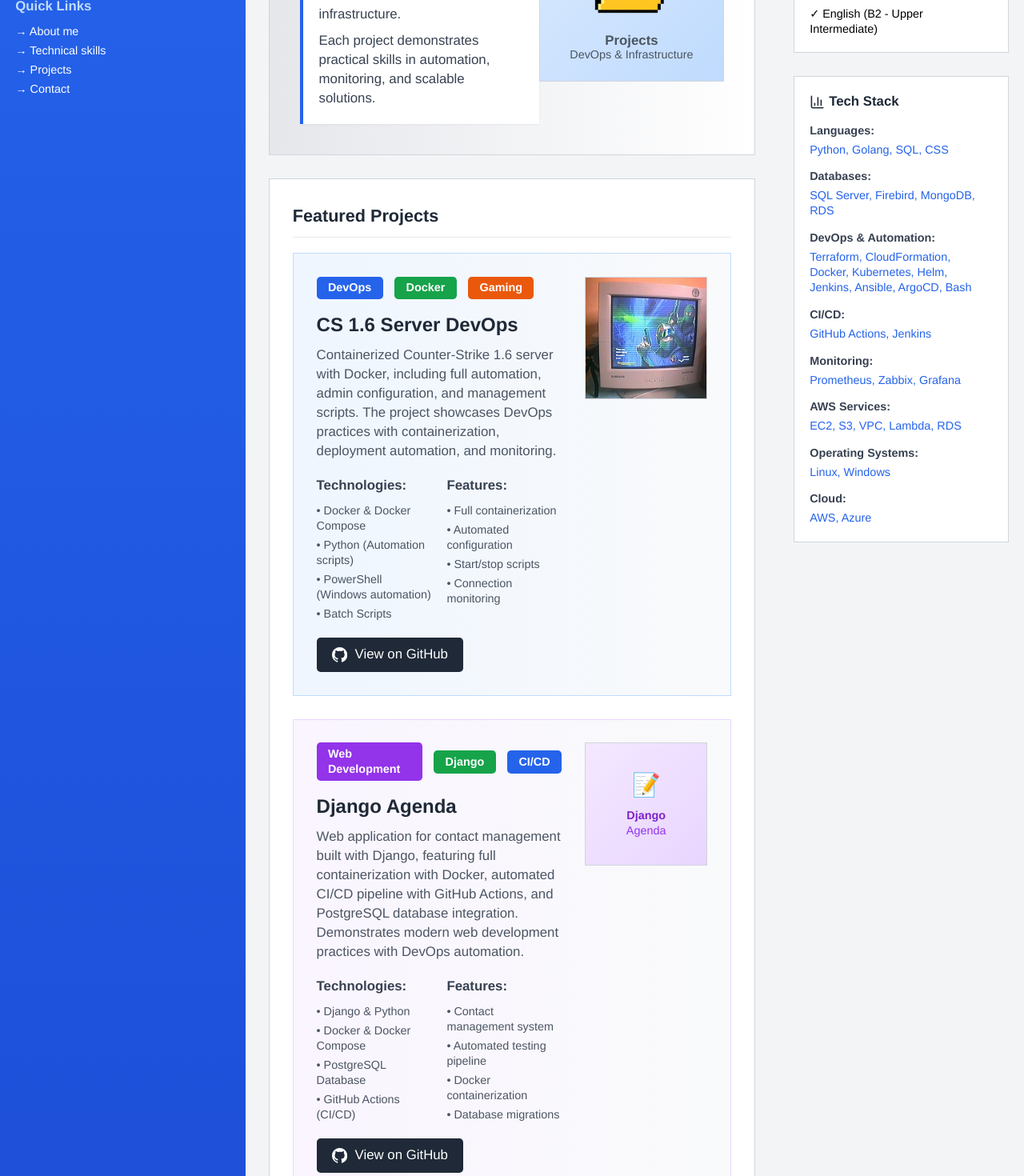
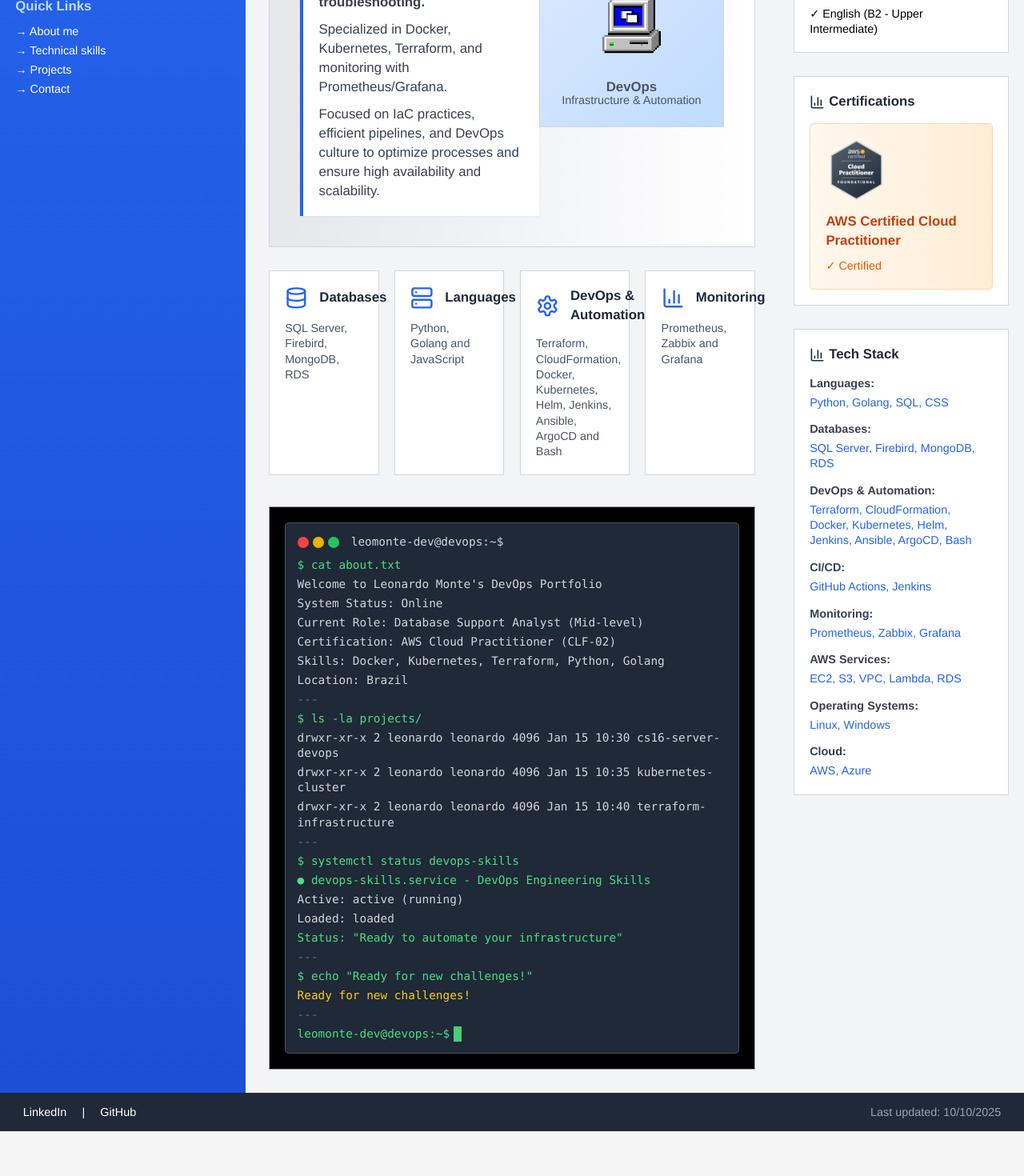
Before and after one commit to leomonte-dev/portfolio-devops, a Next.js app: page / in a window 1280 px wide. Shown: the part 360-1830 px from the top of the page at 80% size. After the commit the page ends 1774 px from the top, so only its background shows below. Built offline with nearby package versions, Linux system fonts and the light colour scheme.

Commit message:
update main

```diff
--- a/app/page.tsx
+++ b/app/page.tsx
@@ -1,10 +1,10 @@
 "use client"
 
 import { useState, useEffect } from "react"
-import { ChevronRight, Globe, Mail, BarChart3 } from 'lucide-react'
+import { ChevronRight, Globe, Server, Cloud, Shield, Zap, BarChart3, Settings, Users, Database, Lock, Mail, Phone, MapPin } from 'lucide-react'
 import Image from 'next/image'
 
-export default function ProjectsPage() {
+export default function DevOpsPortfolio() {
   const [currentTime, setCurrentTime] = useState(new Date())
 
   useEffect(() => {
@@ -21,6 +21,29 @@ export default function ProjectsPage() {
     "Cloud Computing",
     "Database Management",
     "Monitoring & Observability"
+  ]
+
+  const technicalSkills = [
+    {
+      icon: <Database className="w-6 h-6" />,
+      title: "Databases",
+      description: "SQL Server, Firebird, MongoDB, RDS"
+    },
+    {
+      icon: <Server className="w-6 h-6" />,
+      title: "Languages",
+      description: "Python, Golang and JavaScript"
+    },
+    {
+      icon: <Settings className="w-6 h-6" />,
+      title: "DevOps & Automation",
+      description: "Terraform, CloudFormation, Docker, Kubernetes, Helm, Jenkins, Ansible, ArgoCD and Bash"
+    },
+    {
+      icon: <BarChart3 className="w-6 h-6" />,
+      title: "Monitoring",
+      description: "Prometheus, Zabbix and Grafana"
+    }
   ]
 
 
@@ -49,10 +72,10 @@ export default function ProjectsPage() {
         {/* Navigation Bar */}
         <nav className="bg-gradient-to-r from-gray-800 to-gray-700 px-6 py-2">
           <div className="flex space-x-8 text-sm">
-            <a href="/" className="text-white hover:text-yellow-300">About</a>
-            <a href="/projects" className="text-yellow-300 hover:text-yellow-200 font-semibold">Projects</a>
-            <a href="/" className="text-white hover:text-yellow-300">Skills</a>
-            <a href="/" className="text-white hover:text-yellow-300">Contact</a>
+            <a href="#about" className="text-yellow-300 hover:text-yellow-200 font-semibold">About</a>
+            <a href="/projects" className="text-white hover:text-yellow-300">Projects</a>
+            <a href="#skills" className="text-white hover:text-yellow-300">Skills</a>
+            <a href="#contact" className="text-white hover:text-yellow-300">Contact</a>
           </div>
         </nav>
       </header>
@@ -78,10 +101,10 @@ export default function ProjectsPage() {
             <div className="border-t border-blue-500 pt-4">
               <h4 className="text-sm font-semibold mb-2 text-blue-200">Quick Links</h4>
               <ul className="space-y-1 text-xs">
-                <li><a href="/" className="text-white hover:text-yellow-300">→ About me</a></li>
-                <li><a href="/" className="text-white hover:text-yellow-300">→ Technical skills</a></li>
+                <li><a href="#about" className="text-white hover:text-yellow-300">→ About me</a></li>
+                <li><a href="#skills" className="text-white hover:text-yellow-300">→ Technical skills</a></li>
                 <li><a href="/projects" className="text-white hover:text-yellow-300">→ Projects</a></li>
-                <li><a href="/" className="text-white hover:text-yellow-300">→ Contact</a></li>
+                <li><a href="#contact" className="text-white hover:text-yellow-300">→ Contact</a></li>
               </ul>
             </div>
           </div>
@@ -95,17 +118,17 @@ export default function ProjectsPage() {
               <div className="flex items-center justify-between">
                 <div className="max-w-2xl">
                   <h1 className="text-3xl font-bold text-gray-800 mb-4">
-                    My Projects
+                    Aspiring DevOps Engineer
                   </h1>
                   <div className="bg-white border-l-4 border-blue-600 p-4 shadow-sm">
                     <p className="text-sm text-gray-700 mb-2">
-                      <strong>Explore my DevOps and infrastructure projects.</strong>
+                      <strong>Experienced in CI/CD, infrastructure automation, and troubleshooting.</strong>
                     </p>
                     <p className="text-sm text-gray-700 mb-2">
-                      From CI/CD pipelines to container orchestration and cloud infrastructure.
+                      Specialized in Docker, Kubernetes, Terraform, and monitoring with Prometheus/Grafana.
                     </p>
                     <p className="text-sm text-gray-700">
-                      Each project demonstrates practical skills in automation, monitoring, and scalable solutions.
+                      Focused on IaC practices, efficient pipelines, and DevOps culture to optimize processes and ensure high availability and scalability.
                     </p>
                   </div>
                 </div>
@@ -114,14 +137,14 @@ export default function ProjectsPage() {
                     <div className="text-center w-full p-4">
                       <div className="relative w-32 h-32 mx-auto -mb-1">
                         <Image
-                          src="/images/folder.png"
-                          alt="Projects Folder"
+                          src="/images/oldpc.png"
+                          alt="Old PC Icon"
                           fill
                           className="object-contain"
                         />
                       </div>
-                      <div className="text-sm text-gray-600 font-semibold -mt-2">Projects</div>
-                      <div className="text-xs text-gray-600 -mt-1">DevOps & Infrastructure</div>
+                      <div className="text-sm text-gray-600 font-semibold -mt-2">DevOps</div>
+                      <div className="text-xs text-gray-600 -mt-1">Infrastructure & Automation</div>
                     </div>
                   </div>
                 </div>
@@ -129,149 +152,58 @@ export default function ProjectsPage() {
             </div>
           </div>
 
-          {/* GitHub Project Showcase */}
-          <div className="bg-white border border-gray-300 p-6 mb-8">
-            <h2 className="text-lg font-bold text-gray-800 mb-4 border-b border-gray-200 pb-2">
-              Featured Projects
-            </h2>
+          {/* Technical Skills Grid */}
+          <div className="grid md:grid-cols-2 lg:grid-cols-4 gap-4 mb-8">
+            {technicalSkills && technicalSkills.length > 0 && technicalSkills.map((skill, index) => (
+              <div key={`tech-${index}`} className="bg-white border border-gray-300 p-4 hover:shadow-md transition-shadow">
+                <div className="flex items-center mb-3">
+                  <div className="text-blue-600 mr-3">
+                    {skill.icon}
+                  </div>
+                  <h3 className="font-semibold text-gray-800 text-sm">{skill.title}</h3>
+                </div>
+                <p className="text-xs text-gray-600">{skill.description}</p>
+              </div>
+            ))}
+          </div>
 
-            {/* CS 1.6 Server DevOps Project */}
-            <div className="bg-gradient-to-r from-blue-50 to-gray-50 border border-blue-200 p-6 rounded-lg mb-6">
-              <div className="flex items-start justify-between">
-                <div className="flex-1">
-                  <div className="flex items-center mb-3">
-                    <div className="bg-blue-600 text-white px-3 py-1 rounded text-xs font-semibold mr-3">
-                      DevOps
-                    </div>
-                    <div className="bg-green-600 text-white px-3 py-1 rounded text-xs font-semibold mr-3">
-                      Docker
-                    </div>
-                    <div className="bg-orange-600 text-white px-3 py-1 rounded text-xs font-semibold">
-                      Gaming
-                    </div>
-                  </div>
-                  <h3 className="text-xl font-bold text-gray-800 mb-2">
-                    CS 1.6 Server DevOps
-                  </h3>
-                  <p className="text-sm text-gray-600 mb-4">
-                    Containerized Counter-Strike 1.6 server with Docker, including full automation,
-                    admin configuration, and management scripts. The project showcases DevOps practices
-                    with containerization, deployment automation, and monitoring.
-                  </p>
-                  <div className="grid md:grid-cols-2 gap-4 mb-4">
-                    <div>
-                      <h4 className="font-semibold text-gray-700 text-sm mb-2">Technologies:</h4>
-                      <ul className="text-xs text-gray-600 space-y-1">
-                        <li>• Docker & Docker Compose</li>
-                        <li>• Python (Automation scripts)</li>
-                        <li>• PowerShell (Windows automation)</li>
-                        <li>• Batch Scripts</li>
-                      </ul>
-                    </div>
-                    <div>
-                      <h4 className="font-semibold text-gray-700 text-sm mb-2">Features:</h4>
-                      <ul className="text-xs text-gray-600 space-y-1">
-                        <li>• Full containerization</li>
-                        <li>• Automated configuration</li>
-                        <li>• Start/stop scripts</li>
-                        <li>• Connection monitoring</li>
-                      </ul>
-                    </div>
-                  </div>
-                  <div className="flex space-x-4">
-                    <a
-                      href="https://github.com/leomonte-dev/cs16-server-devops"
-                      target="_blank"
-                      rel="noopener noreferrer"
-                      className="bg-gray-800 text-white px-4 py-2 rounded text-sm hover:bg-gray-700 transition-colors flex items-center"
-                    >
-                      <svg className="w-4 h-4 mr-2" fill="currentColor" viewBox="0 0 20 20">
-                        <path fillRule="evenodd" d="M10 0C4.477 0 0 4.484 0 10.017c0 4.425 2.865 8.18 6.839 9.504.5.092.682-.217.682-.483 0-.237-.008-.868-.013-1.703-2.782.605-3.369-1.343-3.369-1.343-.454-1.158-1.11-1.466-1.11-1.466-.908-.62.069-.608.069-.608 1.003.07 1.531 1.032 1.531 1.032.892 1.53 2.341 1.088 2.91.832.092-.647.35-1.088.636-1.338-2.22-.253-4.555-1.113-4.555-4.951 0-1.093.39-1.988 1.029-2.688-.103-.253-.446-1.272.098-2.65 0 0 .84-.27 2.75 1.026A9.564 9.564 0 0110 4.844c.85.004 1.705.115 2.504.337 1.909-1.296 2.747-1.027 2.747-1.027.546 1.379.203 2.398.1 2.651.64.7 1.028 1.595 1.028 2.688 0 3.848-2.339 4.695-4.566 4.942.359.31.678.921.678 1.856 0 1.338-.012 2.419-.012 2.747 0 .268.18.58.688.482A10.019 10.019 0 0020 10.017C20 4.484 15.522 0 10 0z" clipRule="evenodd" />
-                      </svg>
-                      View on GitHub
-                    </a>
-                  </div>
+          {/* Retro Linux Terminal */}
+          <div className="bg-black border border-gray-400 p-4 font-mono text-sm">
+            <div className="bg-gray-800 text-green-400 border border-gray-600 p-3 rounded">
+              <div className="flex items-center mb-2">
+                <div className="flex space-x-1 mr-3">
+                  <div className="w-3 h-3 bg-red-500 rounded-full"></div>
+                  <div className="w-3 h-3 bg-yellow-500 rounded-full"></div>
+                  <div className="w-3 h-3 bg-green-500 rounded-full"></div>
                 </div>
-                <div className="hidden lg:block ml-6">
-                  <div className="w-32 h-32 bg-gradient-to-br from-blue-100 to-blue-200 rounded-lg flex items-center justify-center border border-gray-300 overflow-hidden">
-                    <div className="relative w-full h-full">
-                      <Image
-                        src="/images/csmonitor.jpg"
-                        alt="CS 1.6 Server Monitor"
-                        fill
-                        className="object-cover rounded-lg"
-                      />
-                    </div>
-                  </div>
-                </div>
+                <span className="text-gray-300 text-xs">leomonte-dev@devops:~$</span>
               </div>
-            </div>
-
-            {/* Django Agenda Project */}
-            <div className="bg-gradient-to-r from-purple-50 to-gray-50 border border-purple-200 p-6 rounded-lg">
-              <div className="flex items-start justify-between">
-                <div className="flex-1">
-                  <div className="flex items-center mb-3">
-                    <div className="bg-purple-600 text-white px-3 py-1 rounded text-xs font-semibold mr-3">
-                      Web Development
-                    </div>
-                    <div className="bg-green-600 text-white px-3 py-1 rounded text-xs font-semibold mr-3">
-                      Django
-                    </div>
-                    <div className="bg-blue-600 text-white px-3 py-1 rounded text-xs font-semibold">
-                      CI/CD
-                    </div>
-                  </div>
-                  <h3 className="text-xl font-bold text-gray-800 mb-2">
-                    Django Agenda
-                  </h3>
-                  <p className="text-sm text-gray-600 mb-4">
-                    Web application for contact management built with Django, featuring full containerization
-                    with Docker, automated CI/CD pipeline with GitHub Actions, and PostgreSQL database integration.
-                    Demonstrates modern web development practices with DevOps automation.
-                  </p>
-                  <div className="grid md:grid-cols-2 gap-4 mb-4">
-                    <div>
-                      <h4 className="font-semibold text-gray-700 text-sm mb-2">Technologies:</h4>
-                      <ul className="text-xs text-gray-600 space-y-1">
-                        <li>• Django & Python</li>
-                        <li>• Docker & Docker Compose</li>
-                        <li>• PostgreSQL Database</li>
-                        <li>• GitHub Actions (CI/CD)</li>
-                      </ul>
-                    </div>
-                    <div>
-                      <h4 className="font-semibold text-gray-700 text-sm mb-2">Features:</h4>
-                      <ul className="text-xs text-gray-600 space-y-1">
-                        <li>• Contact management system</li>
-                        <li>• Automated testing pipeline</li>
-                        <li>• Docker containerization</li>
-                        <li>• Database migrations</li>
-                      </ul>
-                    </div>
-                  </div>
-                  <div className="flex space-x-4">
-                    <a
-                      href="https://github.com/leomonte-dev/django-agenda"
-                      target="_blank"
-                      rel="noopener noreferrer"
-                      className="bg-gray-800 text-white px-4 py-2 rounded text-sm hover:bg-gray-700 transition-colors flex items-center"
-                    >
-                      <svg className="w-4 h-4 mr-2" fill="currentColor" viewBox="0 0 20 20">
-                        <path fillRule="evenodd" d="M10 0C4.477 0 0 4.484 0 10.017c0 4.425 2.865 8.18 6.839 9.504.5.092.682-.217.682-.483 0-.237-.008-.868-.013-1.703-2.782.605-3.369-1.343-3.369-1.343-.454-1.158-1.11-1.466-1.11-1.466-.908-.62.069-.608.069-.608 1.003.07 1.531 1.032 1.531 1.032.892 1.53 2.341 1.088 2.91.832.092-.647.35-1.088.636-1.338-2.22-.253-4.555-1.113-4.555-4.951 0-1.093.39-1.988 1.029-2.688-.103-.253-.446-1.272.098-2.65 0 0 .84-.27 2.75 1.026A9.564 9.564 0 0110 4.844c.85.004 1.705.115 2.504.337 1.909-1.296 2.747-1.027 2.747-1.027.546 1.379.203 2.398.1 2.651.64.7 1.028 1.595 1.028 2.688 0 3.848-2.339 4.695-4.566 4.942.359.31.678.921.678 1.856 0 1.338-.012 2.419-.012 2.747 0 .268.18.58.688.482A10.019 10.019 0 0020 10.017C20 4.484 15.522 0 10 0z" clipRule="evenodd" />
-                      </svg>
-                      View on GitHub
-                    </a>
-                  </div>
-                </div>
-                <div className="hidden lg:block ml-6">
-                  <div className="w-32 h-32 bg-gradient-to-br from-purple-100 to-purple-200 rounded-lg flex items-center justify-center border border-gray-300 overflow-hidden">
-                    <div className="text-center p-4">
-                      <div className="text-purple-600 text-2xl mb-2">📝</div>
-                      <div className="text-xs text-purple-700 font-semibold">Django</div>
-                      <div className="text-xs text-purple-600">Agenda</div>
-                    </div>
-                  </div>
+              <div className="space-y-1 text-xs">
+                <div className="text-green-400">$ cat about.txt</div>
+                <div className="text-gray-300">Welcome to Leonardo Monte's DevOps Portfolio</div>
+                <div className="text-gray-300">System Status: Online</div>
+                <div className="text-gray-300">Current Role: Database Support Analyst (Mid-level)</div>
+                <div className="text-gray-300">Certification: AWS Cloud Practitioner (CLF-02)</div>
+                <div className="text-gray-300">Skills: Docker, Kubernetes, Terraform, Python, Golang</div>
+                <div className="text-gray-300">Location: Brazil</div>
+                <div className="text-gray-500">---</div>
+                <div className="text-green-400">$ ls -la projects/</div>
+                <div className="text-gray-300">drwxr-xr-x  2 leonardo leonardo 4096 Jan 15 10:30 cs16-server-devops</div>
+                <div className="text-gray-300">drwxr-xr-x  2 leonardo leonardo 4096 Jan 15 10:35 kubernetes-cluster</div>
+                <div className="text-gray-300">drwxr-xr-x  2 leonardo leonardo 4096 Jan 15 10:40 terraform-infrastructure</div>
+                <div className="text-gray-500">---</div>
+                <div className="text-green-400">$ systemctl status devops-skills</div>
+                <div className="text-green-400">● devops-skills.service - DevOps Engineering Skills</div>
+                <div className="text-gray-300">   Active: active (running)</div>
+                <div className="text-gray-300">   Loaded: loaded</div>
+                <div className="text-green-400">   Status: "Ready to automate your infrastructure"</div>
+                <div className="text-gray-500">---</div>
+                <div className="text-green-400">$ echo "Ready for new challenges!"</div>
+                <div className="text-yellow-400">Ready for new challenges!</div>
+                <div className="text-gray-500">---</div>
+                <div className="flex items-center">
+                  <span className="text-green-400">leomonte-dev@devops:~$</span>
+                  <div className="w-2 h-4 bg-green-400 ml-1 animate-pulse"></div>
                 </div>
               </div>
             </div>
@@ -310,6 +242,31 @@ export default function ProjectsPage() {
             <div className="space-y-2 text-xs">
               <div>✓ Portuguese (Native)</div>
               <div>✓ English (B2 - Upper Intermediate)</div>
+            </div>
+          </div>
+
+          {/* Certifications */}
+          <div className="bg-white border border-gray-300 p-4">
+            <h3 className="font-bold text-gray-800 text-sm mb-3">
+              <BarChart3 className="w-4 h-4 inline mr-1" />
+              Certifications
+            </h3>
+            <div className="space-y-3">
+              <div className="bg-gradient-to-r from-orange-50 to-orange-100 border border-orange-200 p-4 rounded">
+                <div className="flex items-center mb-3">
+                  <div className="w-16 h-16 mr-3">
+                    <Image
+                      src="/images/awsbadge.png"
+                      alt="AWS Certified Cloud Practitioner Badge"
+                      width={64}
+                      height={64}
+                      className="object-contain"
+                    />
+                  </div>
+                </div>
+                <div className="text-sm text-orange-700 font-bold mb-2">AWS Certified Cloud Practitioner</div>
+                <div className="text-xs text-orange-600">✓ Certified</div>
+              </div>
             </div>
           </div>
 
```
